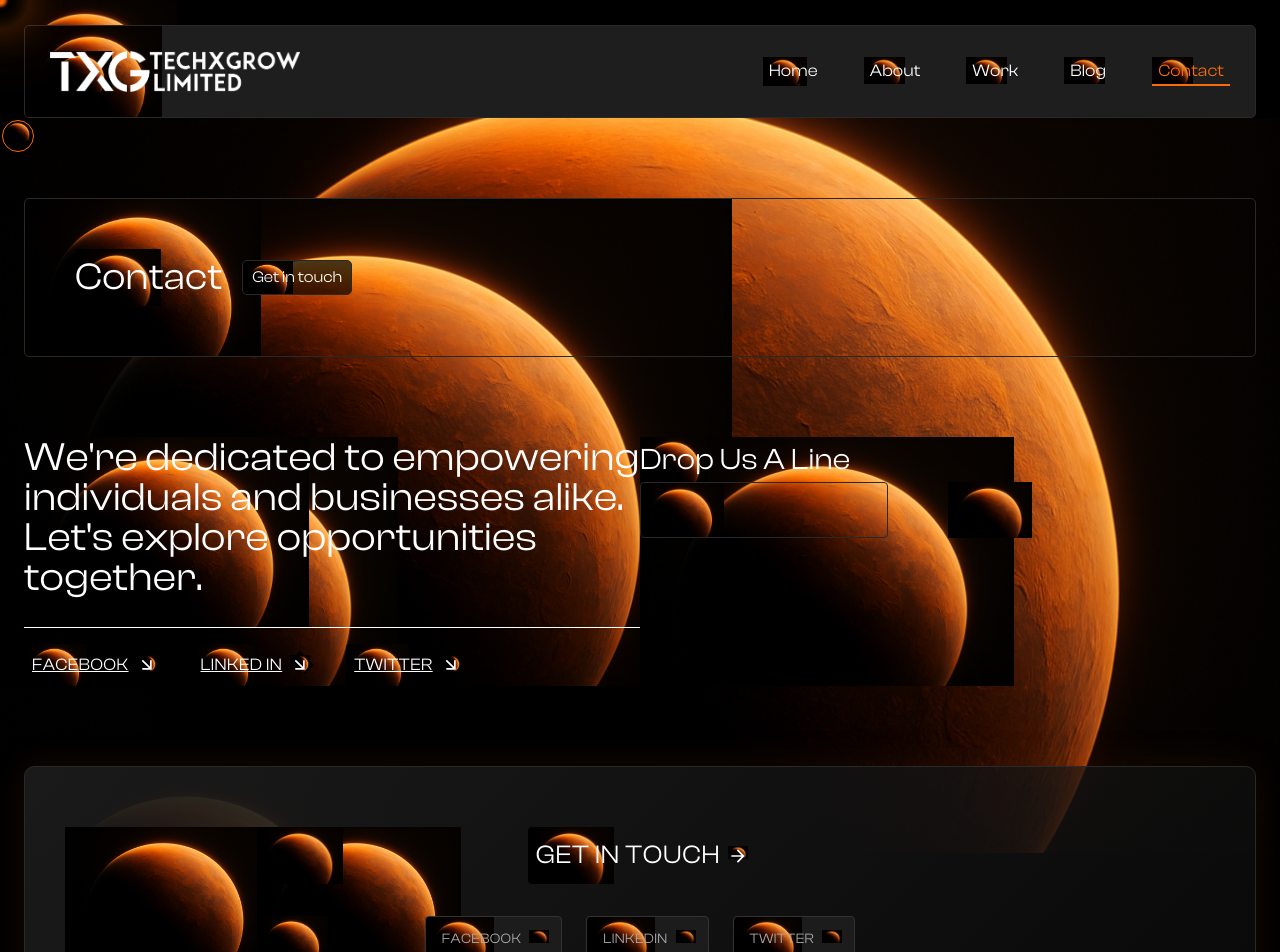
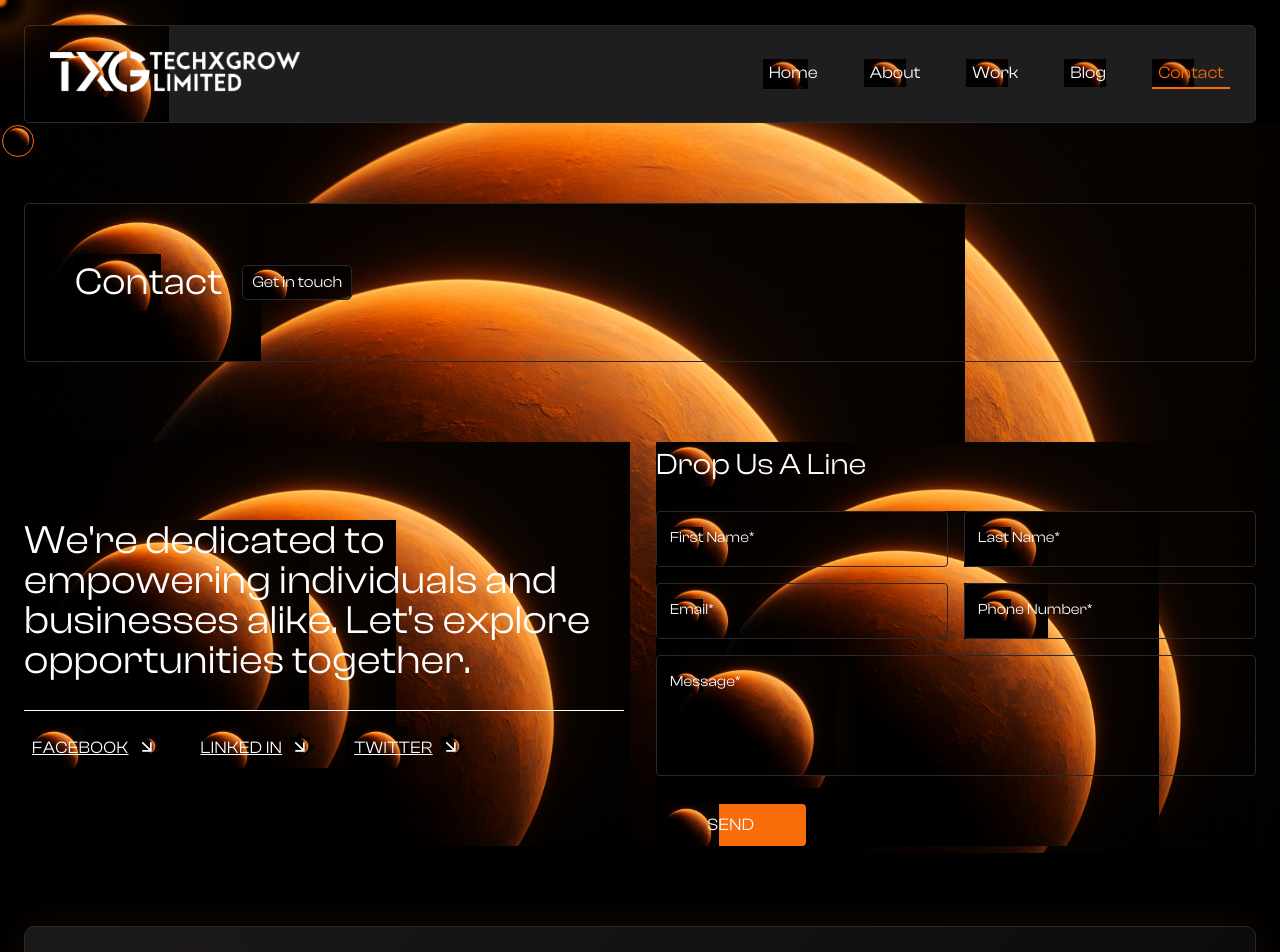
Before and after one commit to Kunal5200/it-consulting, a Next.js app: page /contact in a window 1280 px wide. Shown: the top 952 px of the page. Built offline with nearby package versions, Linux system fonts and the light colour scheme.

Commit message:
form added

```diff
--- a/src/components/Header.tsx
+++ b/src/components/Header.tsx
@@ -1,4 +1,3 @@
-
 import { COLORS } from "@/utils/enum";
 import { Box, Container, Stack, Typography } from "@mui/material";
 import React from "react";
@@ -6,7 +5,8 @@ import logo from "@/logo/logo.png";
 import Image from "next/image";
 import { HEADERLINKS } from "@/assets/headerLinks";
 import { useRouter } from "next/router";
-import logo1 from '@/logo/logo_techx.png'
+import logo1 from "@/logo/logo_techx.png";
+import Link from "next/link";
 const Header = () => {
   const router = useRouter();
   const handleRouter = (url: string) => {
@@ -28,15 +28,16 @@ const Header = () => {
           padding: "25px",
           color: COLORS.WHITE,
           paddingLeft: "25px",
-
         }}
       >
+        <Link href={"/"}>
           <Image
             src={logo1}
             alt="logo"
             width={250}
             style={{ backgroundColor: COLORS.TRANSPARENT }}
           />
+        </Link>
         <Stack
           direction={"row"}
           spacing={5}
--- a/src/components/Home/Banner.tsx
+++ b/src/components/Home/Banner.tsx
@@ -1,7 +1,7 @@
 import banner from "@/homePage/home-banner.png";
 import { COLORS } from "@/utils/enum";
 import { Box, Container, Grid, Typography } from "@mui/material";
-const Banner = () => {
+const Banner = ({}) => {
   return (
     <Box sx={{ backgroundColor: COLORS.BLACK }}>
       <Box
--- a/src/components/common/Case-study-card.tsx
+++ b/src/components/common/Case-study-card.tsx
@@ -48,7 +48,7 @@ const CaseStudyCard = ({ img, heading }: CASE_STUDY_PROPS) => {
       <Box sx={{ position: "absolute", bottom: 20, left: 20 }}>
         <Typography
           sx={{
-            fontSize: 38,
+            fontSize: 30,
             color: COLORS.WHITE,
             fontFamily: "clash-display",
           }}
--- a/src/pages/contact.tsx
+++ b/src/pages/contact.tsx
@@ -1,5 +1,6 @@
 import PageTitle from "@/components/Home/components/PageTitle";
 import { COLORS } from "@/utils/enum";
+import { loginTextField } from "@/utils/styles";
 import { ArrowForward } from "@mui/icons-material";
 import {
   Button,
@@ -27,7 +28,7 @@ const Contact = () => {
     <Container maxWidth="xl" sx={{ mt: 10 }}>
       <PageTitle title="Contact" subTitle="Get in touch" />
 
-      <Grid container mt={10} mb={10}>
+      <Grid container mt={10} mb={10} alignItems={"center"} spacing={4}>
         <Grid size={6}>
           <Typography
             sx={{
@@ -75,17 +76,58 @@ const Contact = () => {
           >
             drop us a line
           </Typography>
-          <Grid container>
+          <Grid container sx={{ mt: 3 }} spacing={2}>
             <Grid size={6}>
               <TextField
+                sx={{ ...loginTextField }}
+                label="First Name*"
+                fullWidth
+              />
+            </Grid>
+            <Grid size={6}>
+              <TextField
+                sx={{ ...loginTextField }}
+                label="Last  Name*"
+                fullWidth
+              />
+            </Grid>
+            <Grid size={6}>
+              <TextField sx={{ ...loginTextField }} label="Email*" fullWidth />
+            </Grid>
+            <Grid size={6}>
+              <TextField
+                sx={{ ...loginTextField }}
+                label="Phone Number*"
+                fullWidth
+              />
+            </Grid>
+            <Grid size={12}>
+              <TextField
                 sx={{
+                  ...loginTextField,
                   "& fieldset": {
-                    border: "1px solid #292929",
+                    height: "100px",
+                  },
+                  "& .MuiOutlinedInput-input": {
+                    height: "100px !important",
                   },
                 }}
+                label="Message*"
+                fullWidth
+                multiline
               />
             </Grid>
-            <Grid size={6}></Grid>
+            <Button
+              sx={{
+                fontSize: 17,
+                fontFamily: "clash-display",
+                color: COLORS.WHITE,
+                backgroundColor: COLORS.PRIMARY,
+                width: 150,
+              }}
+            >
+              Send
+            </Button>
           </Grid>
         </Grid>
       </Grid>
--- a/src/utils/enum.ts
+++ b/src/utils/enum.ts
@@ -11,4 +11,5 @@ export enum COLORS {
   GREY = "#4A4A4A",
   LIGHT_GREY = "#939393",
   CIRCLE_GREY = "#B7B7B7",
+  BORDER_COLOR = "#292929",
 }
--- /dev/null
+++ b/src/utils/styles.ts
@@ -0,0 +1,48 @@
+import { COLORS } from "./enum";
+
+export const loginTextField = {
+  "& label.Mui-focused": {
+    color: COLORS.WHITE,
+  },
+  "& label": {
+    fontSize: "15px",
+    fontFamily: "clash-display",
+    color: COLORS.WHITE,
+  },
+  "& .MuiInput-underline:after": {
+    borderBottomColor: COLORS.BORDER_COLOR,
+  },
+  "& .MuiOutlinedInput-input": {
+    fontFamily: "clash-display",
+  },
+  "& .MuiOutlinedInput-root": {
+    "& fieldset": {
+      border: `1px solid ${COLORS.BORDER_COLOR}`,
+      padding: "12px",
+    },
+    "&:hover fieldset": {
+      borderColor: COLORS.BORDER_COLOR,
+    },
+    "&.Mui-focused fieldset": {
+      border: `1px solid ${COLORS.BORDER_COLOR}`,
+    },
+  },
+
+  "& .Mui-error": {
+    "& fieldset": {
+      border: "1px solid #d32f2f",
+    },
+    "&:hover fieldset": {
+      border: "1px solid #d32f2f",
+    },
+    "&.Mui-focused fieldset": {
+      border: "1px solid #d32f2f",
+    },
+    "& label.Mui-focused": {
+      color: "#d32f2f",
+    },
+  },
+  "& .MuiInputLabel-root.Mui-error": {
+    color: "#d32f2f",
+  },
+};
--- a/src/utils/types.ts
+++ b/src/utils/types.ts
@@ -48,7 +48,7 @@ export interface PAGE_TITLE_PROPS {
   subTitle: string;
 }
 
-export interface BLOG_PROPS {
+export interface CASE_STUDY_PROPS {
   img: string;
   heading: string;
 }
```
Lines whose indentation alone changed are shown as unchanged.
